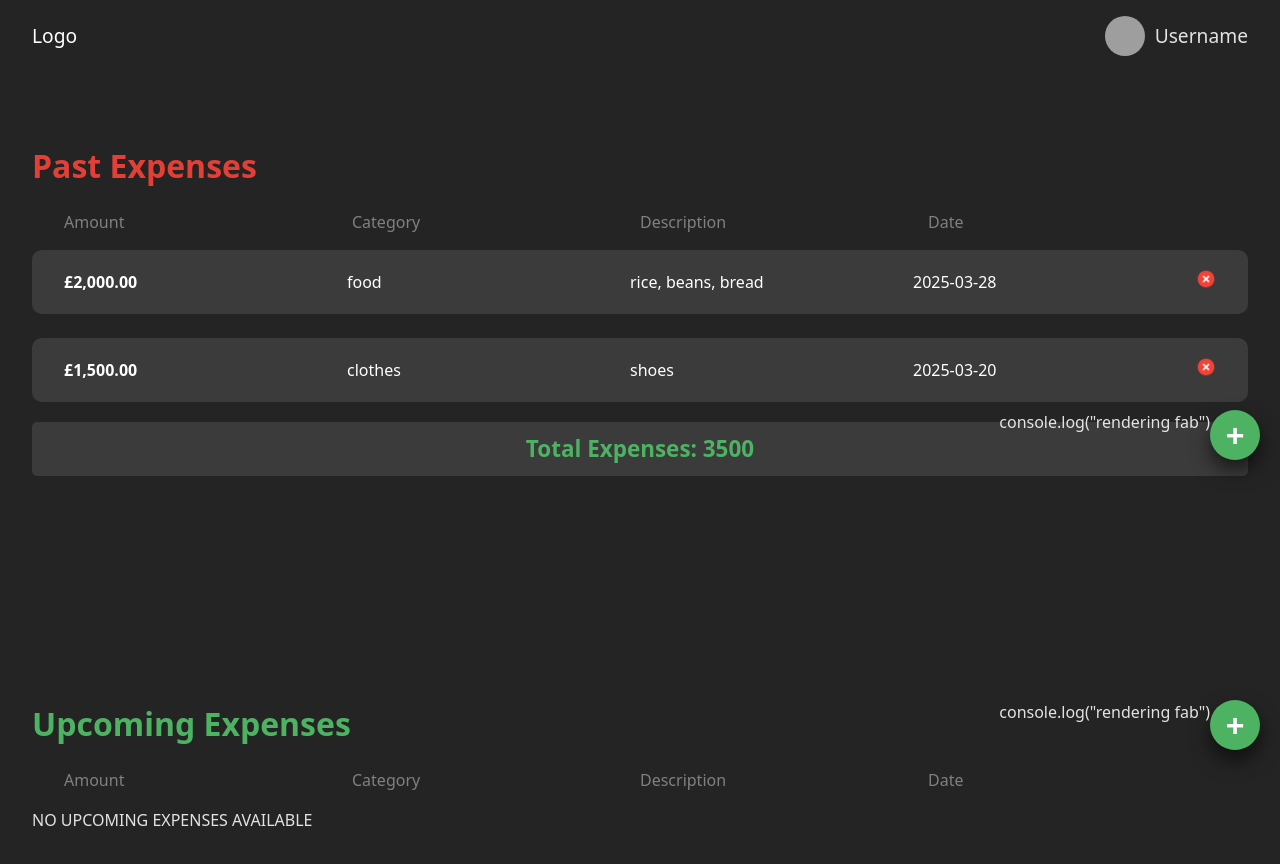
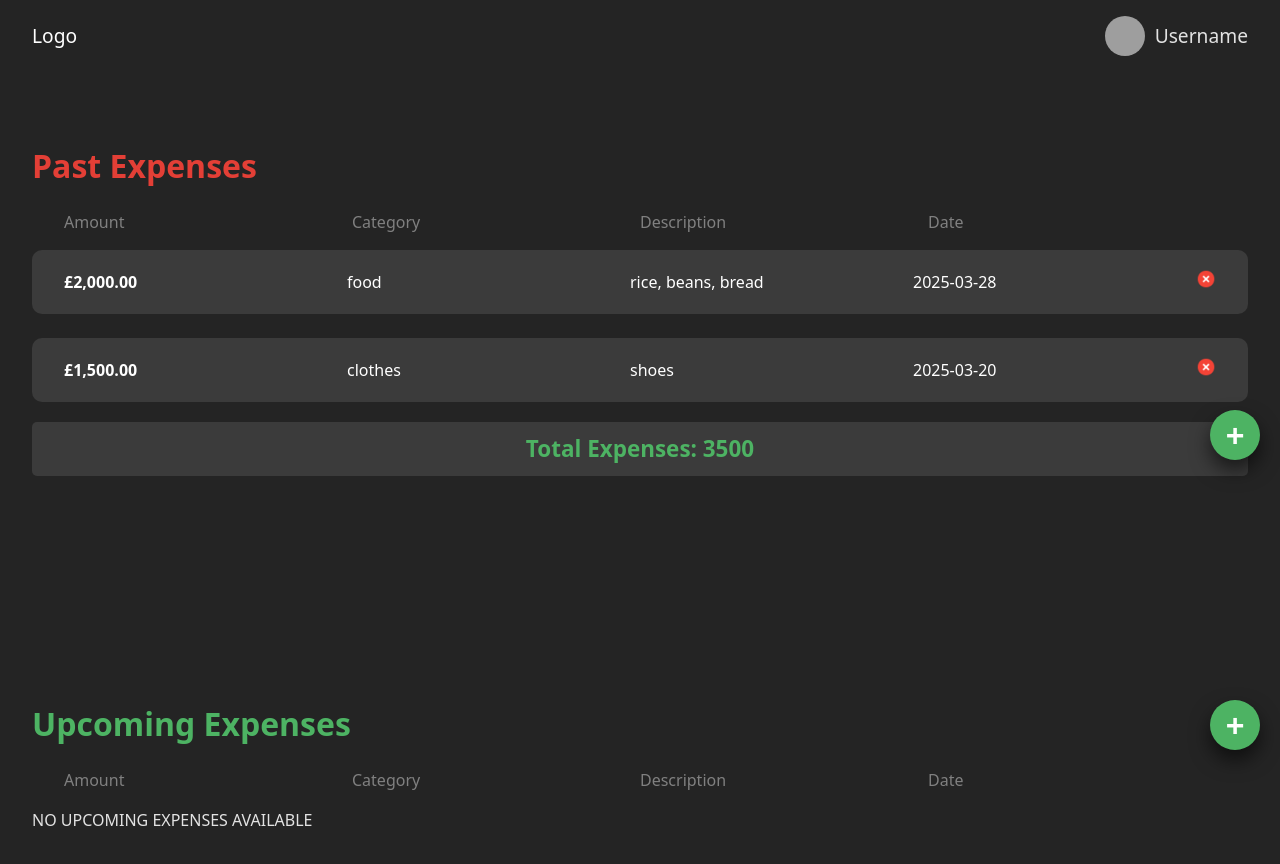
Before and after one commit to ExpensePal-DevOpsK4/expensepal, a React (Vite) app in the folder frontend/my-expensepal/: page / in a window 1280 px wide. Built offline with nearby package versions, Linux system fonts and the light colour scheme; grey boxes are pictures that could not be loaded.

Commit message:
removed the console.log error

```diff
--- a/frontend/my-expensepal/src/components/fab.jsx
+++ b/frontend/my-expensepal/src/components/fab.jsx
@@ -96,7 +96,7 @@ export const Fab = ({onAddExpense}) => {
                     </button>
                 </div>
             )}
-            console.log("rendering fab")
+
 
             <button className='fab' onClick={() => setIsOpen(!isOpen)}>
                 <p>+</p>
```
